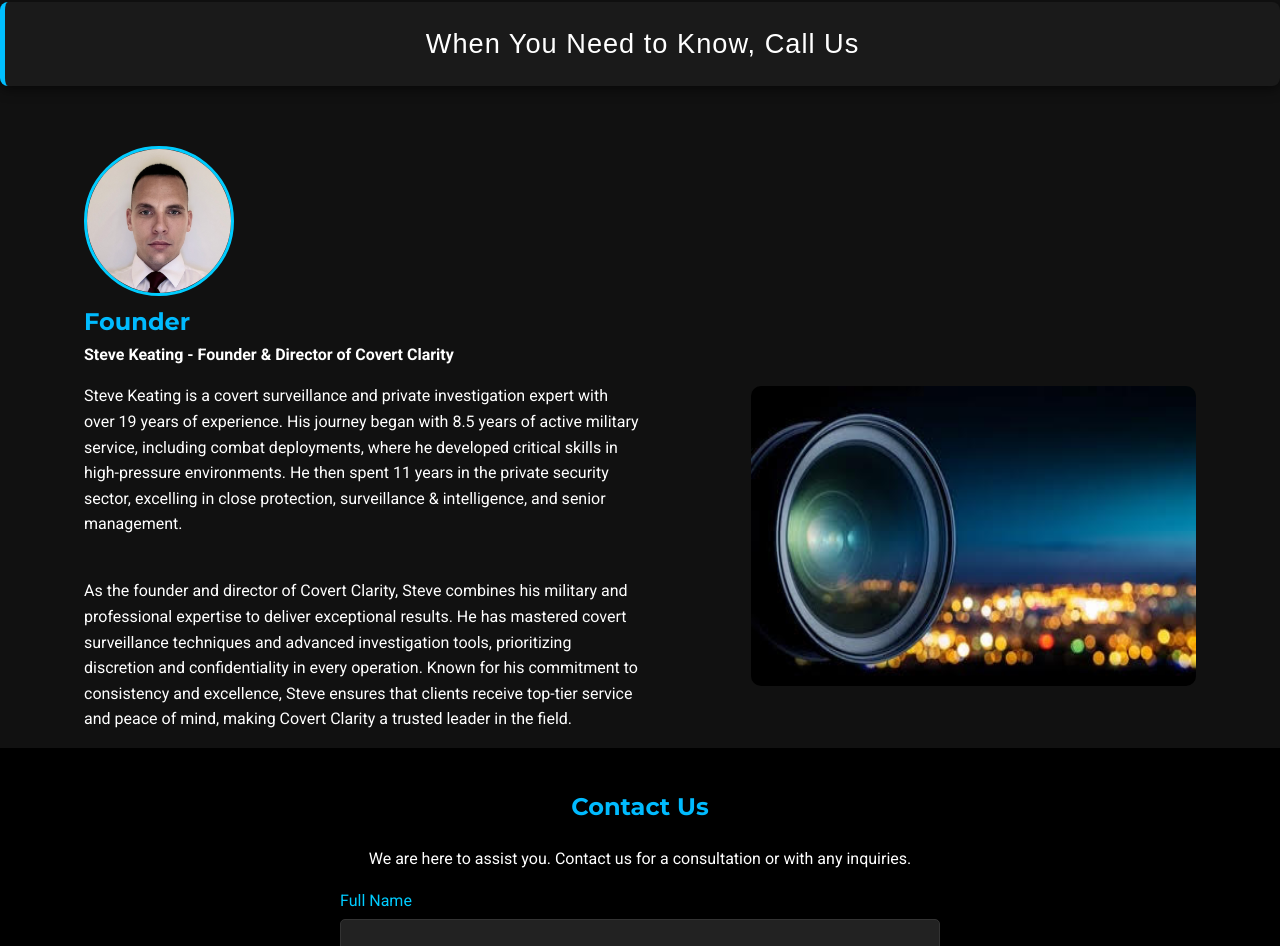
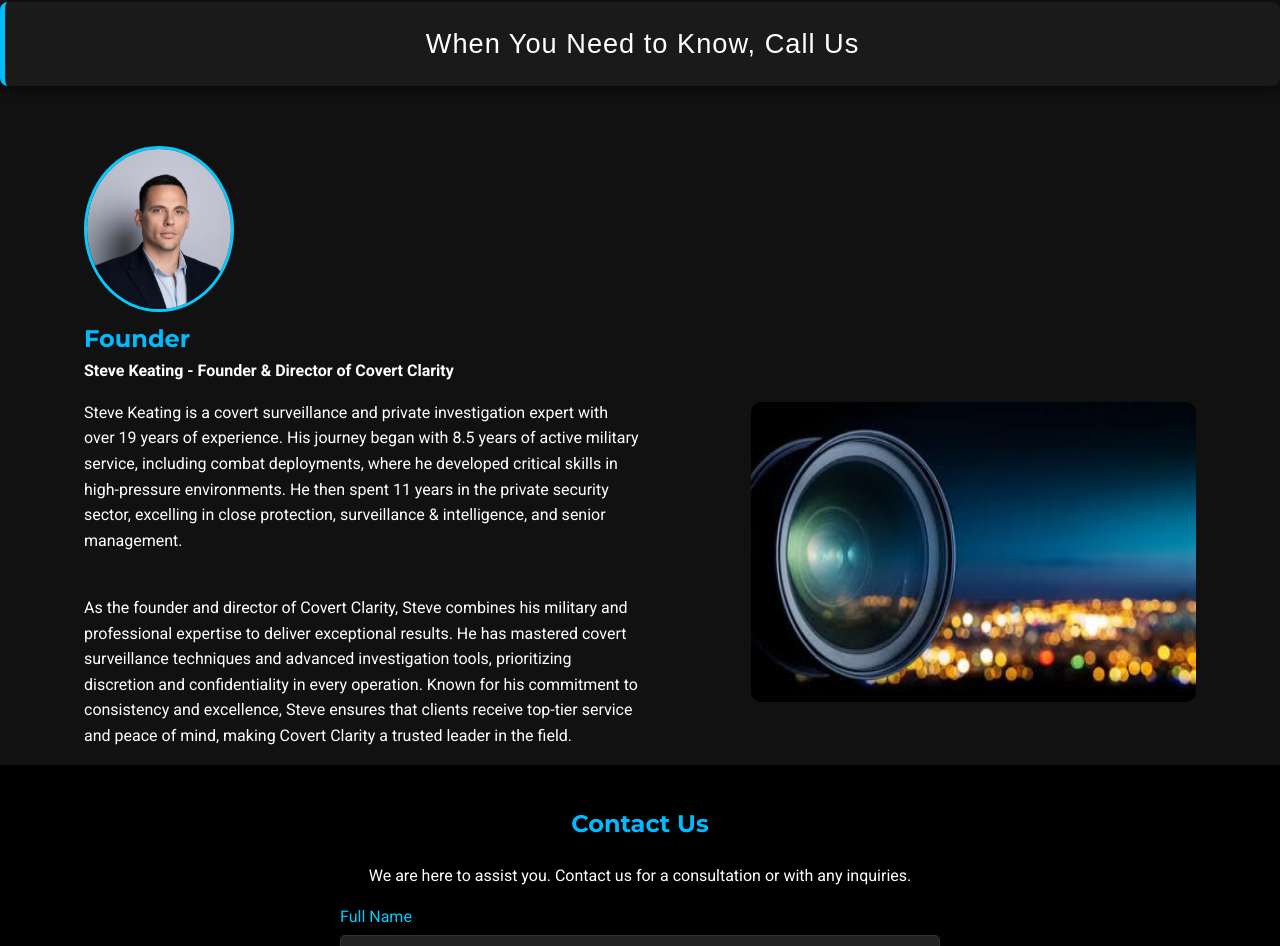
Before and after one commit to lawsondesignsuk/covertclarity, a plain HTML site: page index.html in a window 1280 px wide. Shown: the part 3190-4136 px from the top of the page. Drawn offline with Linux system fonts and the light colour scheme.

Commit message:
Update index.html

```diff
--- a/index.html
+++ b/index.html
@@ -191,7 +191,7 @@
 
 <section id="unique-2" class="unique-2">
     <div class="container">
-        <img src="images/steve.jpg" alt="Steve Keating" class="bio-img" width="50px">
+        <img src="images/profile-picture.jpg" alt="Steve Keating" class="bio-img" width="50px">
         <br>
         <div class="content-2">
             <div class="text-content">
```
